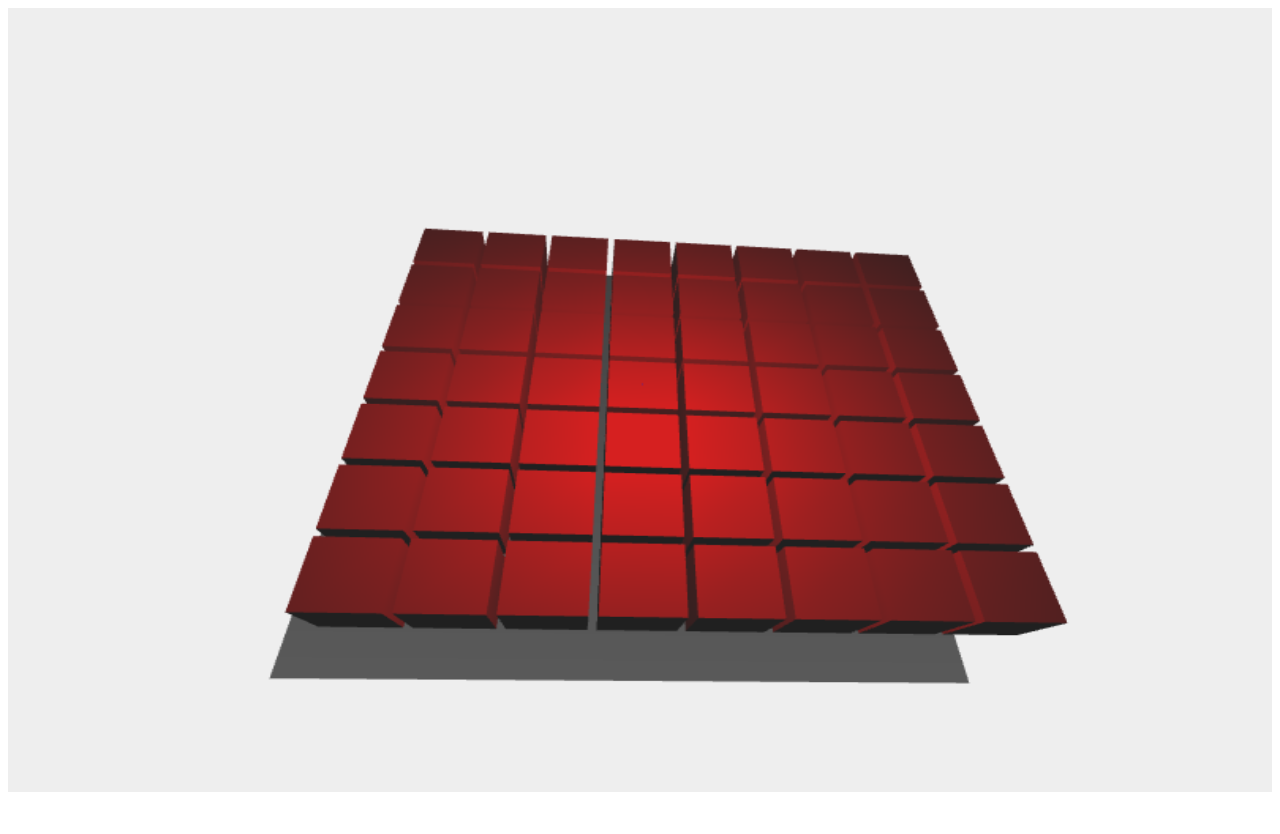
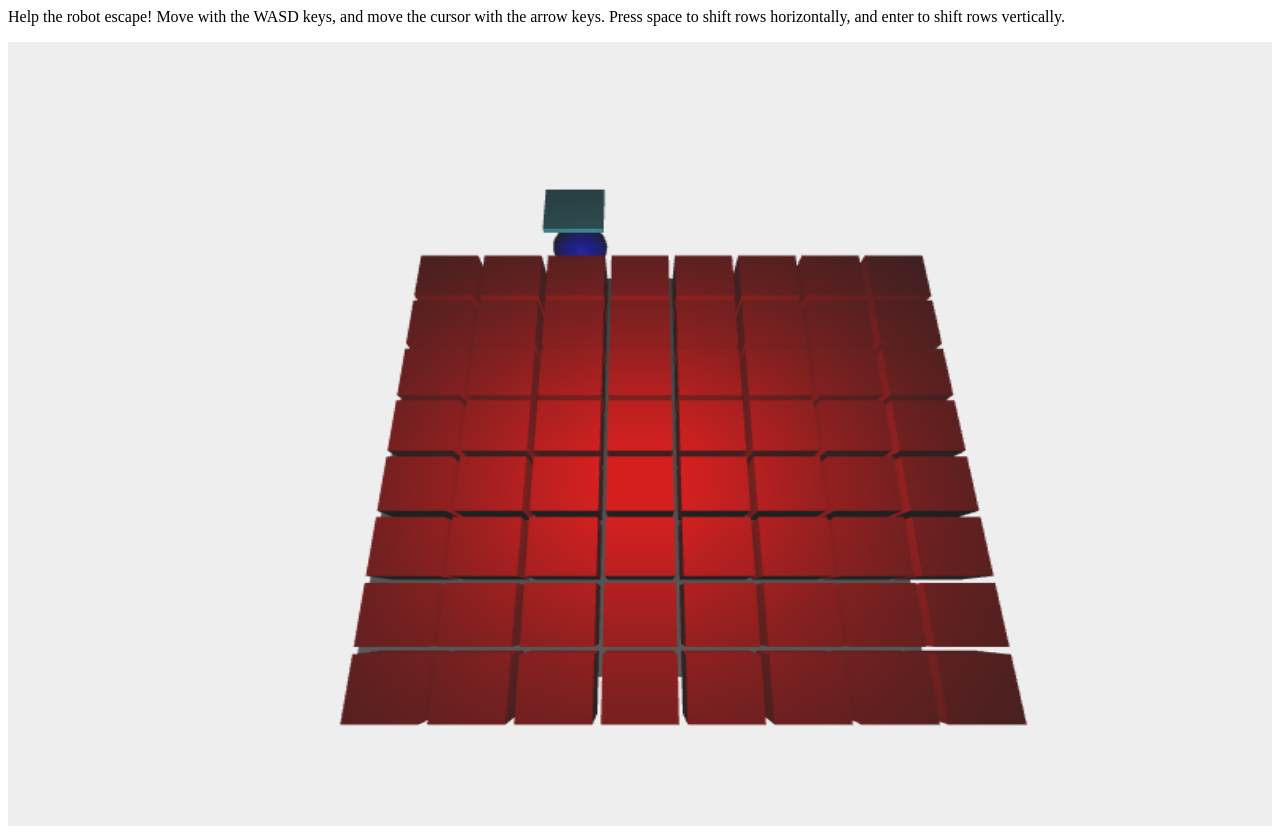
Before and after one commit to jbentley10/Shift-Escape, a plain HTML site: page index.html in a window 1280 px wide. Before the commit the page ends 800 px from the top, so only its background shows below. Drawn offline with Linux system fonts and the light colour scheme; animation ran at ten frames a second.

Commit message:
Added basic functionality
Still missing shifting function

```diff
--- a/index.html
+++ b/index.html
@@ -1,6 +1,6 @@
 <html>
 	<head>
-		<title>Three.js Solar System</title>
+		<title>Shift Escape Three.js</title>
 		<style>canvas { width: 100%; height: 100% }</style>
 	</head>
 	<body>
@@ -9,5 +9,8 @@
         <script src="JS/jquery-1.8.3.min.js"></script>
         <script src="JS/underscore-min.js"></script>
 		<script src="shiftEscape.js"></script>
+
+        <p> Help the robot escape! Move with the WASD keys, and move the cursor with the arrow keys.
+            Press space to shift rows horizontally, and enter to shift rows vertically. <p>
 	</body>
 </html>
--- a/shiftEscape.js
+++ b/shiftEscape.js
@@ -15,15 +15,39 @@
 * - stuff
 */
 
+var shiftMode = false;
+
+var robotPosition = null;
+
+var highlightPosition = null;
+
+var cubeLight = null;
+
+var Highlight = null;
+
+var numShifts = 10;
+
 var board_to_world = function(position) {
     // Convert board position into world position
+    // This controls where the board is on the screen
     return {x: 100 * position.x, y: 100 * position.y, z: 0};
 };
 
+var robot_to_world = function(position) {
+    // Converts robot position to world position
+    // Controls where the robot is on screen
+    return {x: 100 * position.x, y: 100 * position.y, z: 0};
+};
+
+var highlight_to_world = function(position) {
+    // Converts highlighted cube position to world position
+    return {x: 100 * position.x, y: 100 * position.y, z: 100};
+};
+
 var Barrier = function(position) {
-    //// A Barrier is a game object
+    // A Barrier is a game object
     // Default position if unspecified is at square 0, 0
-    this.boardPosition = position || {x: 0, y: 0};
+    this.boardPosition = position || {x: -400, y: 400};
     this.type = 'barrier';
     this.geometry = new THREE.CubeGeometry(90, 90, 90);
     // Geometry should always be around origin
@@ -44,101 +68,87 @@ var Robot = function(position) {
     this.material = new THREE.MeshPhongMaterial({color: 0x0000ff});
     this.object = new THREE.Mesh(this.geometry, this.material);
     // A mesh is an Object3D, change its position to move
-    this.object.position = board_to_world(this.boardPosition);
+    this.object.position = robot_to_world(this.boardPosition);
+};
+
+var Highlight = function(position){
+    // Display spotlight on highlighted cube to shift
+    // Use color code 0x45e1f5
+    this.geometry = new THREE.CubeGeometry(90, 90, 10);
+    this.boardPosition = position || {x: -400, y: 400};
+    this.type = 'highlight';
+    this.material = new THREE.MeshPhongMaterial({color: 0x45e1f5});
+    this.object = new THREE.Mesh(this.geometry, this.material);
+    this.object.position = highlight_to_world(this.boardPosition);
 };
 
 Robot.prototype.updateBoardPosition = function() {
-    this.object.position = board_to_world(this.boardPosition);
+    this.object.position = robot_to_world(this.boardPosition);
 };
 
 Robot.prototype.moveTo = function(position) {
     this.boardPosition = position;
+    position = robotPosition;
     this.updateBoardPosition();
+    return robotPosition;
 };
 
+Highlight.prototype.updateBoardPosition = function() {
+    this.object.position = highlight_to_world(this.boardPosition);
+};
+
+Highlight.prototype.moveTo = function(position) {
+    this.boardPosition = position;
+    position = highlightPosition;
+    this.updateBoardPosition();
+    return highlightPosition;
+};
+
+// A Game object is the highest level object representing entire game
 var Game = function() {
-    // A Game object is the highest level object representing entire game
 };
 
 Game.prototype.init = function() {
     var that = this;
     this.barriers = [];
 
-    // First row of barriers
-    this.barriers.push(new Barrier({x: -3, y: -3}));
-    this.barriers.push(new Barrier({x: -2, y: -3}));
-    this.barriers.push(new Barrier({x: -1, y: -3}));
-    this.barriers.push(new Barrier({x: 0, y: -3}));
-    this.barriers.push(new Barrier({x: 1, y: -3}));
-    this.barriers.push(new Barrier({x: 2, y: -3}));
-    this.barriers.push(new Barrier({x: 3, y: -3}));
-    this.barriers.push(new Barrier({x: 4, y: -3}));
+    for(var i = -3; i < 5; i++) {
+        this.barriers.push(new Barrier({x: i, y: 1}));
+        this.barriers.push(new Barrier({x: i, y: 2}));
+        var topRow = this.barriers.push(new Barrier({x: i, y: 3}));      // top row
+        this.barriers.push(new Barrier({x: i, y: 0}));
+        this.barriers.push(new Barrier({x: i, y: -1}));
+        this.barriers.push(new Barrier({x: i, y: -2}));
+        this.barriers.push(new Barrier({x: i, y: -3}));
+        var bottomRow = this.barriers.push(new Barrier({x: i, y: -4}));     // bottom row
+    }
 
-    // Second row of barriers
-    this.barriers.push(new Barrier({x: -3, y: -2}));
-    this.barriers.push(new Barrier({x: -2, y: -2}));
-    this.barriers.push(new Barrier({x: -1, y: -2}));
-    this.barriers.push(new Barrier({x: 0, y: -2}));
-    this.barriers.push(new Barrier({x: 1, y: -2}));
-    this.barriers.push(new Barrier({x: 2, y: -2}));
-    this.barriers.push(new Barrier({x: 3, y: -2}));
-    this.barriers.push(new Barrier({x: 4, y: -2}));
+    var barrier1 = this.barriers.pop[0];
+    var barrier2 = this.barriers.pop[1];
+    var barrier3 = this.barriers.pop[2];
+    var barrier4 = this.barriers.pop[3];
+    var barrier5 = this.barriers.pop[4];
+    var barrier6 = this.barriers.pop[5];
+    var barrier7 = this.barriers.pop[6];
+    var barrier8 = this.barriers.pop[7];
+    var barrier9 = this.barriers.pop[8];
+    var barrier10 = this.barriers.pop[9];
+    var barrier11 = this.barriers.pop[10];
+    var barrier12 = this.barriers.pop[11];
+    var barrier13 = this.barriers.pop[12];
+    var barrier14 = this.barriers.pop[13];
+    var barrier15 = this.barriers.pop[14];
+    var barrier16 = this.barriers.pop[15];
 
-    // Third row of barriers
-    this.barriers.push(new Barrier({x: -3, y: -1}));
-    this.barriers.push(new Barrier({x: -2, y: -1}));
-    this.barriers.push(new Barrier({x: -1, y: -1}));
-    this.barriers.push(new Barrier({x: 0, y: -1}));
-    this.barriers.push(new Barrier({x: 1, y: -1}));
-    this.barriers.push(new Barrier({x: 2, y: -1}));
-    this.barriers.push(new Barrier({x: 3, y: -1}));
-    this.barriers.push(new Barrier({x: 4, y: -1}));
+    // Initialize the robot
+    this.robot = new Robot({x: -1, y: 4});
 
-    // Fourth row of barriers
-    this.barriers.push(new Barrier({x: -3, y: 0}));
-    this.barriers.push(new Barrier({x: -2, y: 0}));
-    this.barriers.push(new Barrier({x: -1, y: 0}));
-    this.barriers.push(new Barrier({x: 0, y: 0}));
-    this.barriers.push(new Barrier({x: 1, y: 0}));
-    this.barriers.push(new Barrier({x: 2, y: 0}));
-    this.barriers.push(new Barrier({x: 3, y: 0}));
-    this.barriers.push(new Barrier({x: 4, y: 0}));
+    // Initialize the highlight
+    this.highlight = new Highlight({x: -1, y: 4});
 
-    // Fifth row of barriers
-    this.barriers.push(new Barrier({x: -3, y: 1}));
-    this.barriers.push(new Barrier({x: -2, y: 1}));
-    this.barriers.push(new Barrier({x: -1, y: 1}));
-    this.barriers.push(new Barrier({x: 0, y: 1}));
-    this.barriers.push(new Barrier({x: 1, y: 1}));
-    this.barriers.push(new Barrier({x: 2, y: 1}));
-    this.barriers.push(new Barrier({x: 3, y: 1}));
-    this.barriers.push(new Barrier({x: 4, y: 1}));
-
-    // Sixth row of barriers
-    this.barriers.push(new Barrier({x: -3, y: 2}));
-    this.barriers.push(new Barrier({x: -2, y: 2}));
-    this.barriers.push(new Barrier({x: -1, y: 2}));
-    this.barriers.push(new Barrier({x: 0, y: 2}));
-    this.barriers.push(new Barrier({x: 1, y: 2}));
-    this.barriers.push(new Barrier({x: 2, y: 2}));
-    this.barriers.push(new Barrier({x: 3, y: 2}));
-    this.barriers.push(new Barrier({x: 4, y: 2}));
-
-    // Seventh row of barriers
-    this.barriers.push(new Barrier({x: -3, y: 3}));
-    this.barriers.push(new Barrier({x: -2, y: 3}));
-    this.barriers.push(new Barrier({x: -1, y: 3}));
-    this.barriers.push(new Barrier({x: 0, y: 3}));
-    this.barriers.push(new Barrier({x: 1, y: 3}));
-    this.barriers.push(new Barrier({x: 2, y: 3}));
-    this.barriers.push(new Barrier({x: 3, y: 3}));
-    this.barriers.push(new Barrier({x: 4, y: 3}));
-
-
-    this.robot = new Robot({x: 0, y: 0});
-
+    // Create and position the camera
     this.camera = new THREE.PerspectiveCamera(75, 4.0/3.0, 1, 10000);
-    this.camera.position.z = 700;
+    this.camera.position.z = 600;
 
     this.scene = new THREE.Scene();
     // Add all barriers to scene
@@ -146,6 +156,7 @@ Game.prototype.init = function() {
            that.scene.add(element.object);
            });
     this.scene.add(this.robot.object);
+    this.scene.add(this.highlight.object);
 
     // Spotlight
     var spotlight = new THREE.PointLight(0xffffff, 1, 1000);
@@ -187,58 +198,161 @@ Game.prototype.init = function() {
 
 Game.prototype.render = function(t) {
     // Bob the camera a bit
-    this.camera.position.x = Math.sin(t / 1000.0) * 60;
-    this.camera.position.y = -500 + Math.sin(t / 700.0) * 40;
+    this.camera.position.x = 0; // 700
+    this.camera.position.y = -300; // 400
+    this.camera.position.z = 850; //500
     this.camera.lookAt(this.scene.position);
     this.renderer.render(this.scene, this.camera);
 };
 
-Game.prototype.legalRobotMove = function(position) {
-    if (position.x < 0 || position.x > 7) {
+// Set up the light that acts as a cursor, following the robot
+Game.prototype.cubeLight = function() {
+    this.type = 'light';
+    cubeLight = new THREE.SpotLight(0x5DF57B);
+    this.position = (robotPosition);
+
+    this.castShadow = true;
+    this.target = robotPosition;
+    this.scene.add(cubeLight);
+};
+
+Game.prototype.legalMove = function(position) {
+    if (position.x < -3 || position.x > 4) {
         return false;
     }
-    if (position.y < 0 || position.y > 7) {
+    if (position.y < -5 || position.y > 4) {
         return false;
     }
     return true;
 };
 
+Game.prototype.shiftRow = function(position) {
+    var rowToShift = [];
+    if(this.position.y === 3) {
+        topRow--;
+    }
+
+}
+
+Game.prototype.shiftCol = function(position) {
+    var colToShift = [];
+    //if (this.position.x === 3)
+}
+
 Game.prototype.handleInput = function() {
-    // Left
+    // Robot move left
     if (this.keys[65] === true) {
         this.keys[65] = 'triggered';
         var newPosition = {x: this.robot.boardPosition.x - 1,
             y: this.robot.boardPosition.y};
-        if (this.legalRobotMove(newPosition)) {
+        if (this.legalMove(newPosition) && this.barriers != newPosition) {
             this.robot.moveTo(newPosition);
         }
     }
-    // Right
+    // Robot move right
     if (this.keys[68] === true) {
         this.keys[68] = 'triggered';
         var newPosition = {x: this.robot.boardPosition.x + 1,
             y: this.robot.boardPosition.y};
-        if (this.legalRobotMove(newPosition)) {
+        if (this.legalMove(newPosition) && this.barriers != newPosition) {
             this.robot.moveTo(newPosition);
         }
     }
-    // Up
+    // Robot move up
     if (this.keys[87] === true) {
         this.keys[87] = 'triggered';
         var newPosition = {x: this.robot.boardPosition.x,
             y: this.robot.boardPosition.y + 1};
-        if (this.legalRobotMove(newPosition)) {
+        if (this.legalMove(newPosition) && this.barriers != newPosition) {
             this.robot.moveTo(newPosition);
         }
     }
-    // Down
+    // Robot move down
     if (this.keys[83] === true) {
         this.keys[83] = 'triggered';
         var newPosition = {x: this.robot.boardPosition.x,
             y: this.robot.boardPosition.y - 1};
-        if (this.legalRobotMove(newPosition)) {
+        if (newPosition == this.barriers.position.y)
+            console.log("You can't move here");
+        if (this.legalMove(newPosition) && this.barriers != newPosition) {
             this.robot.moveTo(newPosition);
         }
+    }
+    // Highlight cube left
+    if (this.keys[37] === true) {
+        this.keys[37] = 'triggered';
+        if (shiftMode === false) {
+          var newPosition = {x: this.highlight.boardPosition.x - 1, y: this.highlight.boardPosition.y};
+          if (this.legalMove(newPosition)) {
+              this.highlight.moveTo(newPosition);
+          }
+        }
+      }
+    // Highlight cube right
+    if (this.keys[39] === true) {
+        this.keys[39] = 'triggered';
+        if (shiftMode === false) {
+          var newPosition = {x: this.highlight.boardPosition.x + 1, y: this.highlight.boardPosition.y};
+          if (this.legalMove(newPosition)) {
+              this.highlight.moveTo(newPosition);
+          }
+        }
+    }
+    // Highlight cube up
+    if (this.keys[38] === true) {
+        this.keys[38] = 'triggered';
+        if (shiftMode === false) {
+          var newPosition = {x: this.highlight.boardPosition.x, y: this.highlight.boardPosition.y + 1};
+          if (this.legalMove(newPosition)) {
+              this.highlight.moveTo(newPosition);
+          }
+        }
+    }
+    // Highlight cube down
+    if (this.keys[40] === true) {
+        this.keys[40] = 'triggered';
+        if (shiftMode === false) {
+          var newPosition = {x: this.highlight.boardPosition.x, y: this.highlight.boardPosition.y - 1};
+          if (this.legalMove(newPosition)) {
+              this.highlight.moveTo(newPosition);
+          }
+        }
+    }
+    // Row shift left
+    if (this.keys[16] === true && this.keys[37] === true) {
+        this.keys[16] = 'triggered';
+        this.keys[37] = 'triggered';
+        shiftMode = true;
+        console.log("shift engaged");
+        this.shiftRow(highlightPosition);
+        numShifts--;
+    }
+
+    // Row shift right
+    if (this.keys[16] === true && this.keys[39] === true) {
+        this.keys[16] = 'triggered';
+        this.keys[39] = 'triggered';
+        shiftMode = true;
+        this.shiftRow(highlightPosition);
+        numShifts--;
+    }
+
+    // Column shift up
+    if (this.keys[16] === true && this.keys[38] === true) {
+        this.keys[16] = 'triggered';
+        this.keys[38] = 'triggered';
+        shiftMode = true;
+        this.shiftCol(highlightPosition);
+        numShifts--;
+    }
+
+    // Column shift down
+    if (this.keys[16] === true && this.keys[40] === true) {
+        this.keys[16] = 'triggered';
+        this.keys[40] = 'triggered';
+        shiftMode = true;
+        this.shiftCol(highlightPosition);
+        numShifts--;
     }
 };
 
@@ -251,13 +365,19 @@ Game.prototype.start = function() {
         that.render(time - time0);
         // Respond to user input
         that.handleInput();
+        // Initialize the spotlight
+        that.cubeLight();
         // Loop
         requestAnimationFrame(loop, that.renderer.domElement);
     };
     loop();
 };
 
-////
+Game.prototype.won = function(position) {
+    if (this.robot.position.y == 5){
+        console.log("you won!");
+    }
+}
 
 $(function() {
 
@@ -265,4 +385,4 @@ $(function() {
   game.init();
   game.start();
 
-  });
+});
```
Also changed, not shown: 1 other file.
